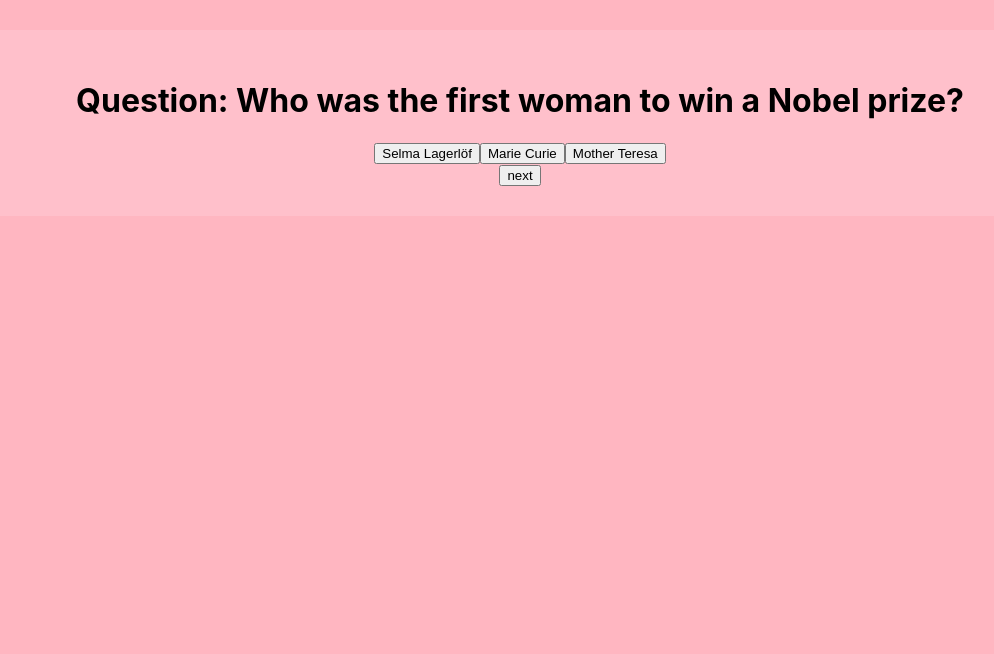
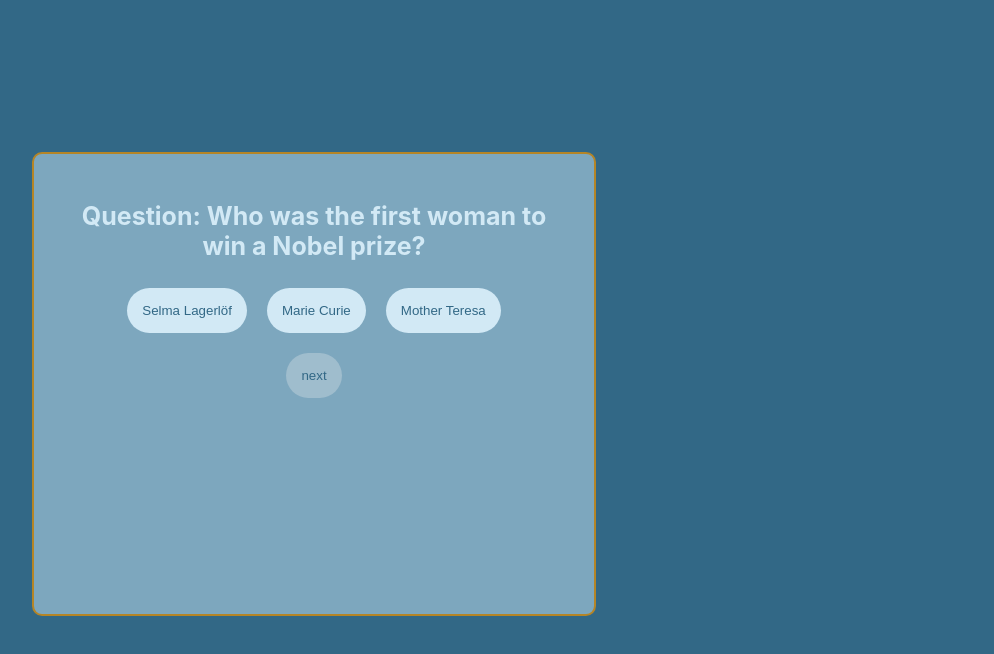
Before and after one commit to Technigo/project-redux-quiz-old, a React (Create React App) app: page / in a window 1280 px wide. Shown: the top 654 px of the page, without its empty margins (120-1114 px from the left). Built offline with nearby package versions, Linux system fonts and the light colour scheme.

Commit message:
styling, buttons

```diff
--- a/package.json
+++ b/package.json
@@ -15,6 +15,7 @@
     "react-dom": "^16.12.0",
     "react-redux": "^7.1.3",
     "react-scripts": "^3.3.0",
+    "style-components": "^0.1.0",
     "styled-components": "^5.3.5"
   },
   "scripts": {
--- a/src/components/CurrentQuestion.js
+++ b/src/components/CurrentQuestion.js
@@ -1,27 +1,82 @@
-import React from 'react';
-import { useSelector, useDispatch } from 'react-redux';
-import { quiz } from 'reducers/quiz';
-import { Summary } from 'components/Summary';
+import React from 'react'
+import { useSelector, useDispatch } from 'react-redux'
+import { quiz } from 'reducers/quiz'
+import { Summary } from 'components/Summary'
 import styled from 'styled-components'
 
 export const QuestionBackground = styled.body`
   margin: 0;
-  background-color: lightpink;
+  background-color: #326886;
   height: 100vh;
   padding: 30px;
+
+  .circle {
+    position: absolute;
+    border-radius: 50%;
+    background: white;
+    z-index: -1;
+  }
+
+  .large {
+    width: 400px;
+    height: 400px;
+    left: -20px;
+    top: 30%;
+    background-color: #b58526;
+  }
 `
 const QuestionContainer = styled.div`
-  background-color: pink;
+  background-color: #7da7be;
+  margin-top: 10%;
+  margin-left: 10%;
   padding: 30px;
+  width: 500px;
+  height: 400px;
   border-radius: 10px;
+  border: #b58526 solid 2px;
   text-align: center;
+
+  h1 {
+    color: #d2e9f5;
+    font-size: 25px;
+  }
+
+  .option-btn {
+    border: none;
+    background-color: #d2e9f5;
+    padding: 15px;
+    margin: 10px;
+    border-radius: 60px;
+    color: #326886;
+    cursor: pointer;
+  }
+
+  .incorrect-answer {
+    background-color: #326886;
+    color: gray;
+    border: solid gray;
+  }
+
+  .correct-answer {
+    background-color: #f5ca73;
+    color: #326886;
+  }
+
+  .next-btn {
+    border: none;
+    padding: 15px;
+    margin: 10px;
+    border-radius: 50px;
+    color: #326886;
+    cursor: pointer;
+  }
 `
 
 export const CurrentQuestion = () => {
   // @ida getting data from the store / "postnord"
   const question = useSelector(
     (state) => state.quiz.questions[state.quiz.currentQuestionIndex]
-  );
+  )
 
   // const answer = useSelector(
   //   (state) => state.quiz.answers.find((a) => (a.questionId === question.id))
@@ -34,50 +89,72 @@ export const CurrentQuestion = () => {
   // @joanna - added to be able to push user through to Summary after last question.
   const quizOver = useSelector((store) => store.quiz.quizOver)
 
+  const userAnswer = useSelector((store) =>
+    store.quiz.answers.find((answer) => question.id === answer.questionId)
+  )
+
   // @ida forwarding data from the store / updating the store / "DHL"
-  const dispatch = useDispatch();
+  const dispatch = useDispatch()
 
   const onNextButton = () => {
     dispatch(quiz.actions.goToNextQuestion())
   }
   const onAnswerSubmit = (id, index) => {
-    dispatch(quiz.actions.submitAnswer({ questionId: id, answerIndex: index }));
-    if (question.correctAnswerIndex === index) {
-      // dispatch(quiz.actions.goToNextQuestion());
-    } else {
-      alert('Wrong answer, pls try again!');
-    }
-  };
+    dispatch(quiz.actions.submitAnswer({ questionId: id, answerIndex: index }))
+    // if (question.correctAnswerIndex === index) {
+    //   // dispatch(quiz.actions.goToNextQuestion());
+    // } else {
+    //   alert('Wrong answer, pls try again!')
+    // }
+  }
 
   // This pushes the user to the Summary after last question.
   if (quizOver === true) {
-    return <Summary />;
+    return <Summary />
   }
 
   if (!question) {
-    return <h1>Oh no! I could not find the current question!</h1>;
+    return <h1>Oh no! I could not find the current question!</h1>
   }
 
   return (
     <QuestionBackground>
       <QuestionContainer>
         <div>
+          <div className="circle large"></div>
           <h1>Question: {question.questionText}</h1>
           {question.options.map((item, index) => {
             return (
               <button
+                className={
+                  userAnswer && index === question.correctAnswerIndex
+                    ? 'correct-answer option-btn'
+                    : userAnswer && index === userAnswer.answerIndex
+                    ? 'incorrect-answer option-btn'
+                    : 'option-btn'
+                }
                 type="button"
                 key={item}
-                onClick={() => onAnswerSubmit(question.id, index)}>
+                onClick={() => onAnswerSubmit(question.id, index)}
+                disabled={userAnswer}
+                // disabled={answers.length === question.id}
+              >
                 {item}
               </button>
-            );
+            )
           })}
           <div>
-            <button type="button" onClick={() => onNextButton()}>next</button>
+            <button
+              type="button"
+              onClick={() => onNextButton()}
+              disabled={!userAnswer}
+              className="next-btn"
+            >
+              next
+            </button>
           </div>
         </div>
       </QuestionContainer>
     </QuestionBackground>
-  );
-};
+  )
+}
--- a/src/components/Summary.js
+++ b/src/components/Summary.js
@@ -5,15 +5,37 @@ import { QuestionBackground } from 'components/CurrentQuestion'
 import { quiz } from 'reducers/quiz'
 
 const SummaryStyling = styled.div`
-    margin: 0;
-    background-color: lightpink;
-    height: 100vh;
-    padding: 30px;
+  margin-top: 10%;
+  margin-left: 10%;
+  background-color: #7da7be;
+  padding: 30px;
+  border-radius: 10px;
+  border: #b58526 solid 2px;
+  text-align: center;
+
+  .restart-btn {
+    border: none;
+    padding: 15px;
+    margin: 10px;
+    border-radius: 50px;
+    color: #326886;
+    background-color: #d2e9f5;
+    cursor: pointer;
+  }
+
+  h1 {
+    color: #d2e9f5;
+    font-size: 25px;
+  }
+
+  h3 {
+    color: #f5ca73;
+  }
 `
 
 export const Summary = () => {
   const dispatch = useDispatch()
-
+  const answerSummary = useSelector((state) => state.quiz.answers)
   const onRestartButton = () => {
     dispatch(quiz.actions.restart())
   }
@@ -22,8 +44,24 @@ export const Summary = () => {
     <QuestionBackground>
       <SummaryStyling>
         <div>
-          <h1>Good work! Here is your summary!</h1>
-          <button type="button" onCli>Restart</button>
+          <h1>Good work! These are your answers:</h1>
+          {answerSummary.map((answer) => {
+            console.log(answer)
+            return (
+              <h3 key={answer.questionId}>
+                {' '}
+                {answer.question.questionText}
+                {answer.answer}
+              </h3>
+            )
+          })}
+          <button
+            type="button"
+            onClick={() => onRestartButton()}
+            className="restart-btn"
+          >
+            Restart
+          </button>
         </div>
       </SummaryStyling>
     </QuestionBackground>
```
Also changed, not shown: src/components/ProgressBar.js (added, +12 -0 lines), src/reducers/quiz.js (+12 -12 lines), src/components/Header.js (added), 2 other files (tests, documents, lock files or other folders).
